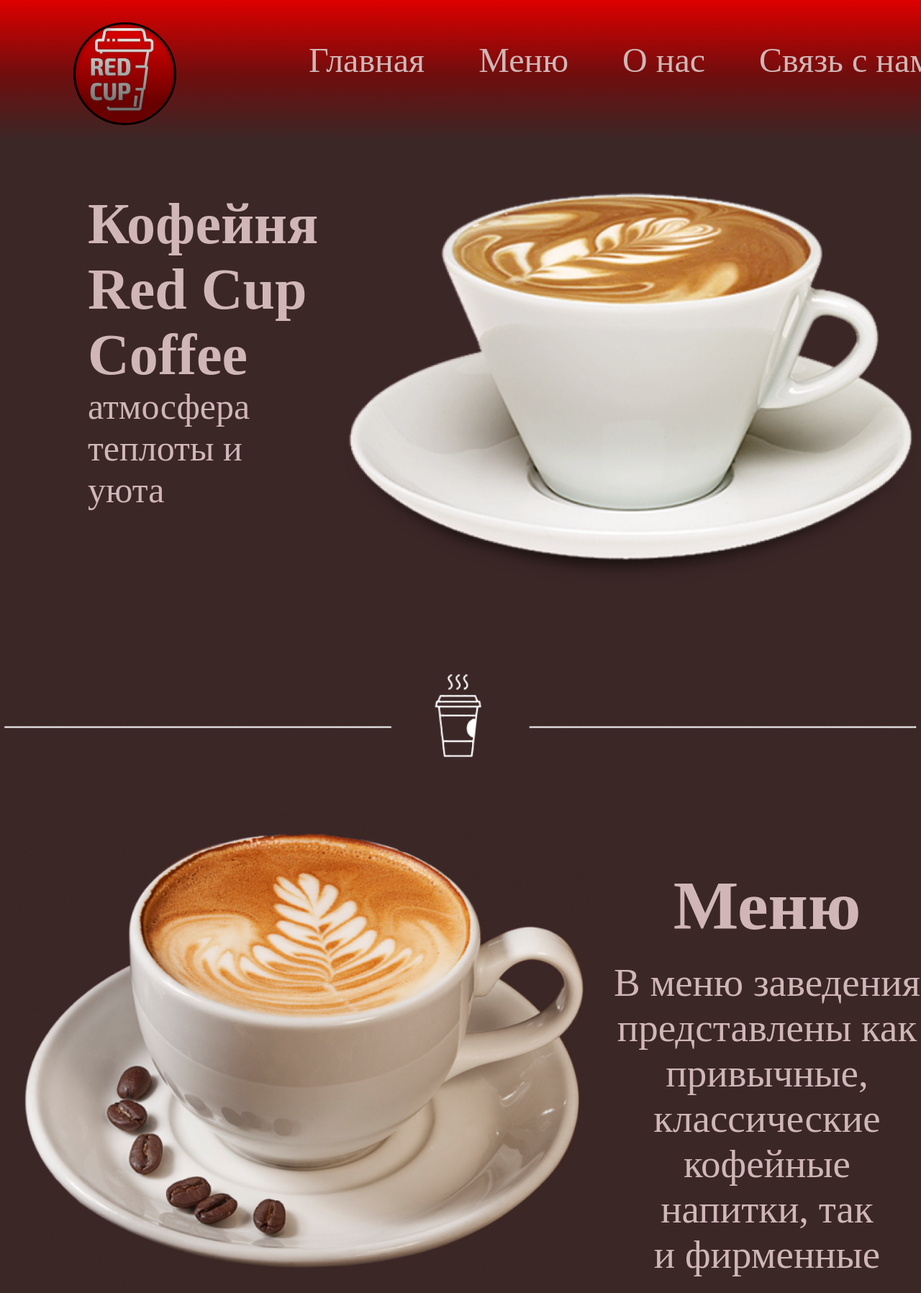
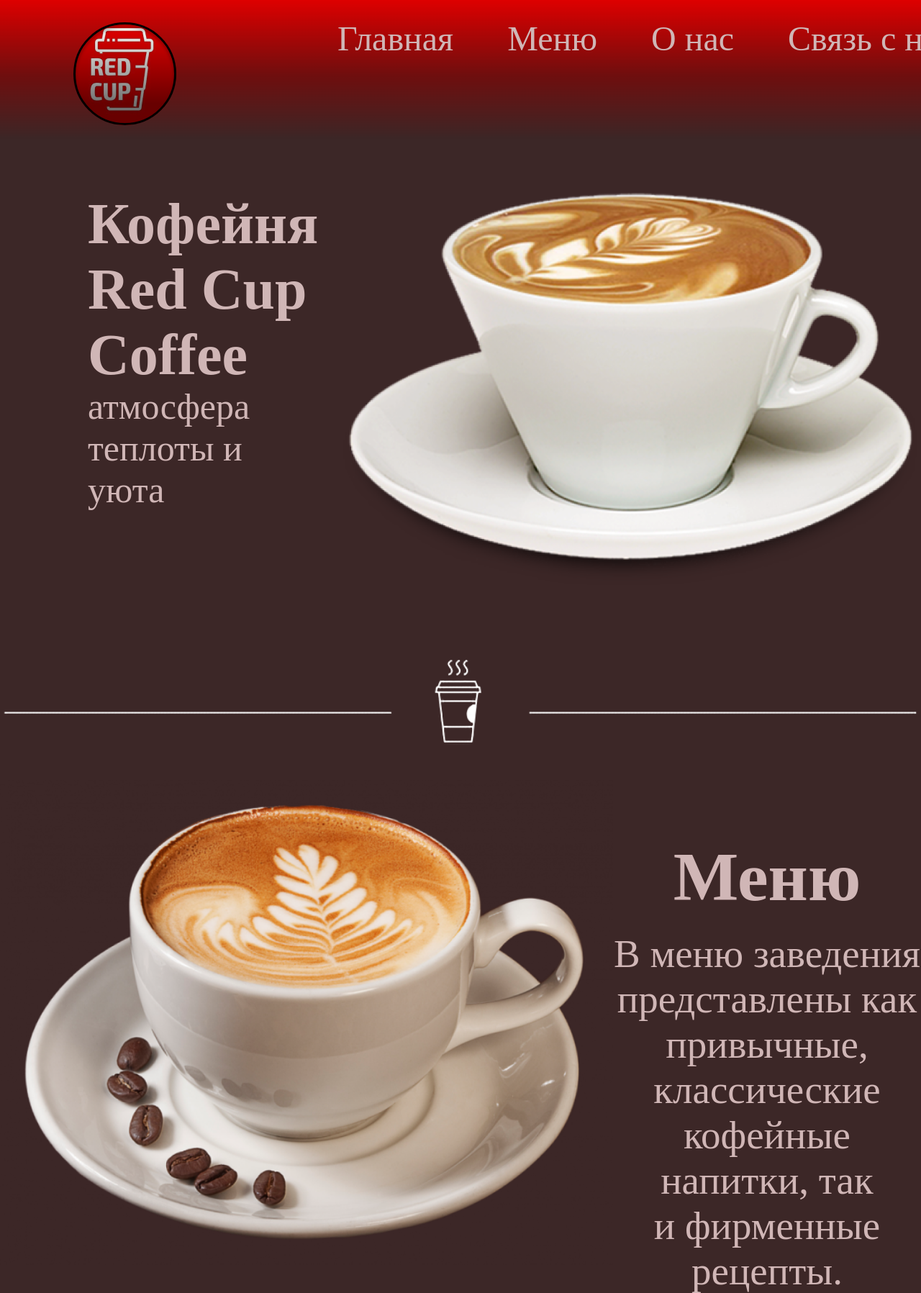
Before and after one commit to Batler5/RedCupCoffe-Web, a plain HTML site: page index.html in a window 1280 px wide. Shown: the top 1797 px of the page at 72% size. Drawn offline with Linux system fonts and the light colour scheme.

Commit message:
init: add navigation, add links to other web

```diff
--- a/index.html
+++ b/index.html
@@ -9,16 +9,16 @@
     <link rel="icon" href="images/logo.png">
 </head>
 <body>
-    <div class="upper_menu">
+    <div class="wrapper">
+          <div class="upper_menu">
         <img src="images/logo.png" alt="123">
         <div class="eclipse"></div>
-        <div class="navigation">
-            <a class="nav-link" href="#">Главная</a>
-            <a class="nav-link" href="#menu">Меню</a>
-            <a class="nav-link" href="#aboutUs">О нас</a>
-            <a class="nav-link" href="#footer">Связь с нами</a>
-        </div>
-        <div class="Rectangle"></div>
+        <ul class="navigation">
+            <li><a class="nav-link" href="#">Главная</a></li>
+            <li><a class="nav-link" href="#menu">Меню</a></li>
+            <li><a class="nav-link" href="#aboutUs">О нас</a></li>
+            <li><a class="nav-link" href="#footer">Связь с нами</a></li>
+        </ul>
     </div>
     <div class="header">
         <div class="headMenu">
@@ -32,7 +32,7 @@
     <div class="razdel">
         <img src="images/razdel.png" alt="">
     </div>
-    <div class="menu">
+    <div class="menu" id="menu">
         <img src="images/menu.png" alt="">
         <div class="textMenu">
             <h2>Меню</h2>
@@ -44,23 +44,24 @@
     <div class="razdel">
         <img src="images/razdel.png" alt="">
     </div>
-    <div class="aboutUs">
+    <div class="aboutUs" id="aboutUs">
         <h2>О нас</h2>
         <p>Если Вы в поисках «того самого», своего места, в котором уже с первого<br/>взгляда чувствуется тепло и душевность, радушие и внимательное <br/>отношение к каждой детали, если Вам не хочется видеть наигранность и <br/>пафос, а хочется зайти в душевную семейную кофейню и выпить <br/>согревающий напиток, то предлагаем Вам остановиться в поисках, ведь <br/>кофейня «Red Cup Coffee» именно то, что Вам нужно.Только <br/>свежеобжаренный кофе способен на 100% раскрыть свой вкусовой <br/>потенциал. Кофе, который мы варим, уникален для белорусского рынка, <br/>т.к. поставляется европейскими трейдерами зеленого зерна, согласно <br/>принципам direct trade, что дает возможность привозить именно тот <br/>кофе, который будет соответствовать критериям качества, а главное – <br/>будет нравиться и удивлять. Мы работаем только со 100% Арабикой. <br/>Хорошего кофе должно быть много!</p>
     </div>
     <div class="razdel">
         <img src="images/razdel.png" alt="">
     </div>
-    <div class="socseti">
+    <div class="socseti" id="footer">
         <h2>Наши социальные сети</h2>
         <div class="socIMG">
-            <img src="images/inst.png" alt="">
-            <img src="images/vk.png" alt="">
-            <img src="images/geo.png" alt="">
+            <a  href="https://www.instagram.com/red_cup_pinsk/"><img src="images/inst.png" alt="1"></a>
+            <a href="https://vk.com/red_cup_pinsk"><img src="images/vk.png" alt="1"></a>
+            <a href="https://www.google.by/maps/place/%D0%9A%D0%BE%D1%84%D0%B5%D0%B9%D0%BD%D1%8F+RED+CUP/@52.168289,26.0899279,17.75z/data=!4m6!3m5!1s0x4727a1b2d1b7d1c9:0xccd22cacbfe8b76!8m2!3d52.1684182!4d26.0894881!16s%2Fg%2F11gd1rxkw2"><img src="images/geo.png" alt="1"></a>
         </div>
     </div>
     <div class="footer">
         <img src="images/footer.png" alt="">
     </div>
+    </div>
 </body>
 </html>
--- a/style.css
+++ b/style.css
@@ -7,14 +7,17 @@ body{
     display: block;
     position: absolute;
     width: 100%;
-    height: 3883px;
+    height: auto;
     background: #3C2727;
-    margin-top: 0;
-    margin-left: 0;
+    margin: 0 auto;
 }
 h2, p, .smallText{
     color: #D0B6B6;
     /* border: 1px solid #000000; */
+}
+.wrapper{
+    max-width: auto;
+    margin: 0 auto;
 }
 
 h2{
@@ -30,7 +33,7 @@ p{
     height: 193px;
     background: linear-gradient(180deg, #DE0000 0%, rgba(141, 0, 0, 0.635417) 54.17%, rgba(0, 0, 0, 0) 100%);
     width: 100%;
-    height: 193px;
+    justify-content: space-between;
 }
 .upper_menu img {
     position: relative;
@@ -53,6 +56,7 @@ p{
     box-shadow: inset 0px 4px 4px rgba(0, 0, 0, 0.25);
 }
 .navigation {
+    list-style: none;
     margin-left: 20%;
     margin-top: 2%;
     display: flex;
@@ -131,12 +135,19 @@ p{
     display: flex;
 }
 .socIMG img{
-    margin-left: 15%;
+    padding: 30px 70px;
+    width: 100px;
+    height: 100px;
+}
+.socIMG img:hover{
+    cursor: pointer;
+    transition: 300ms;
+    transform: scale(1.5);
 }
 .razdel img{
     width: 100%;
-    margin-top: 50px;
-    margin-bottom: 50px;
+    margin-top: 30px;
+    margin-bottom: 30px;
 }
 .footer{
     z-index: -1;
@@ -145,6 +156,7 @@ p{
     width: 100%;
 }
 .footer img {
+    height: 600px;
     position: absolute;
     margin-bottom: 0px;
     width: 100%;
```
